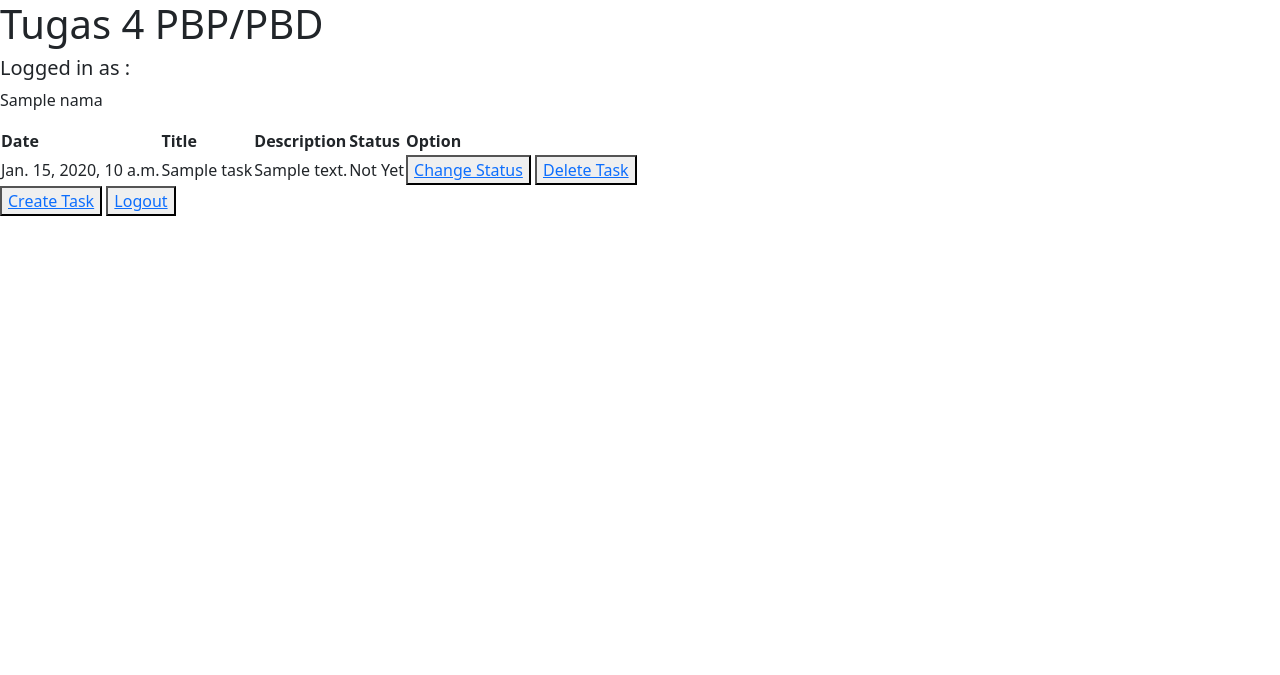
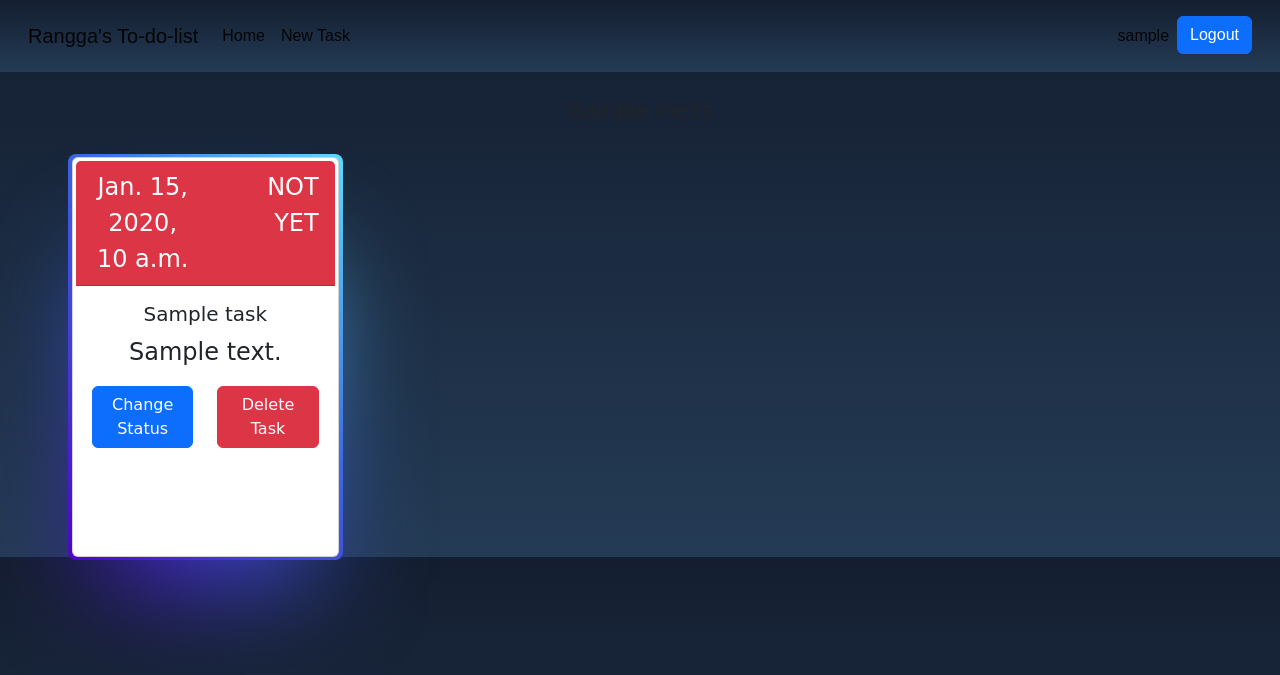
Before and after one commit to rggayb/PBP-LAB-02, a Django app: template todolist/templates/todolist.html in a window 1280 px wide. Shown: the top 675 px of the page. Run offline with Django 4.2, Linux system fonts and the light colour scheme; the template is opened without the code that fills it: most values are stand-ins (such as "Sample title", 1, 10 or a date in 2020).

Commit message:
Betulin nama file

```diff
--- a/todolist/templates/todolist.html
+++ b/todolist/templates/todolist.html
@@ -1,35 +1,177 @@
 {% extends 'base.html' %}
 
- {% block content %}
+{% block content %}
 
-  <h1>Tugas 4 PBP/PBD</h1>
+<style>
+   body {
+   margin:0;
+   padding:0;
+   font-family: sans-serif;
+   background: linear-gradient(#141e30, #243b55);
+ }
+@property --rotate {
+  syntax: "<angle>";
+  initial-value: 132deg;
+  inherits: false;
+}
 
-  <h5>Logged in as : </h5>
-  <p>{{nama}}</p>
-  <table>
-    <tr>
-      <th>Date</th>
-      <th>Title</th>
-      <th>Description</th>
-      <th>Status</th>
-      <th>Option</th>
-    </tr>
-    {% comment %} Loop di todo_list_data {% endcomment %}
-      {% for task in todo_list %}
+:root {
+  --card-height: 50vh;
+  --card-width: calc(var(--card-height) / 1.5);
+}
+  .card {
+  width: var(--card-width);
+  height: var(--card-height);
+  padding: 3px;
+  position: relative;
+  border-radius: 6px;
+  justify-content: center;
+  align-items: center;
+  text-align: center;
+  display: flex;
+  font-size: 1.5em;
+  cursor: pointer;
+  font-family: cursive;
+}
+
+  .card::before {
+  content: "";
+  width: 104%;
+  height: 102%;
+  border-radius: 8px;
+  background-image: linear-gradient(
+    var(--rotate)
+    , #5ddcff, #3c67e3 43%, #4e00c2);
+    position: absolute;
+    z-index: -1;
+    top: -1%;
+    left: -2%;
+    animation: spin 2.5s linear infinite;
+}
+
+.card::after {
+  position: absolute;
+  content: "";
+  top: calc(var(--card-height) / 6);
+  left: 0;
+  right: 0;
+  z-index: -1;
+  height: 100%;
+  width: 100%;
+  margin: 0 auto;
+  transform: scale(0.8);
+  filter: blur(calc(var(--card-height) / 6));
+  background-image: linear-gradient(
+    var(--rotate)
+    , #5ddcff, #3c67e3 43%, #4e00c2);
+    opacity: 1;
+  transition: opacity .5s;
+  animation: spin 2.5s linear infinite;
+}
+
+@keyframes spin {
+  0% {
+    --rotate: 0deg;
+  }
+  100% {
+    --rotate: 360deg;
+  }
+}
+
+.card:hover {
+  color: rgb(88 199 250 / 100%);
+  transition: color 1s;
+}
+.card:hover:before, .card:hover:after {
+  animation: none;
+  opacity: 0;
+}
+
+</style>
 
 
-      <tr>
-          <td>{{task.date}}</td>
-          <td>{{task.title}}</td>
-          <td>{{task.description}}</td>
-          <td>{% if task.is_finished %} Finished {% else %} Not Yet {% endif %}</td>
-          <th>
-            <button><a href="{% url 'todolist:update_finished' task.id %}" title="">Change Status</a></button>
-            <button><a href="{% url 'todolist:delete_task' task.id %}" title="">Delete Task</a></button>
-          </th>
-          {% endfor %}
-      </tr>
-  </table>
-<button><a href="{% url 'todolist:create_task' %}">Create Task</a></button>
-<button><a href="{% url 'todolist:logout' %}">Logout</a></button>
- {% endblock content %}
+
+<nav class="navbar navbar-expand-lg bg-light p-3" style="padding: 16px; background: linear-gradient(#141e30, #243b55);" >
+
+  <div class="container-fluid">
+
+      <a class="navbar-brand" href="#"> Rangga's To-do-list</a>
+      <button class="navbar-toggler" type="button" data-bs-toggle="collapse" data-bs-target="#navbarSupportedContent" aria-controls="navbarSupportedContent" aria-expanded="false" aria-label="Toggle navigation">
+      <span class="navbar-toggler-icon"></span>
+      </button>
+      <div class="collapse navbar-collapse" id="navbarSupportedContent">
+          <ul class="navbar-nav me-auto mb-2 mb-lg-0">
+            <li class="nav-item">
+              <a class="nav-link active" aria-current="page" href="{% url 'todolist:show_todo_list' %}">Home</a>
+            </li>
+            <li class="nav-item">
+              <a class="nav-link active" aria-current="page" href="{% url 'todolist:create_task' %}">New Task</a>
+            </li>
+          </ul>
+          <ul class="navbar-nav mb-2 mb-lg-0">
+            <li class="nav-item">
+              <a class="nav-link active" href="#">{{username}}</a>
+            </li>
+            <li class="nav-item">
+              <button type="button" class="btn btn-primary">
+                <a class="text-decoration-none text-white" href="{% url 'todolist:logout' %}">Logout</a>
+            </button>
+            </li>
+          </ul>
+      </div>
+  </div>
+</nav>
+
+<div class="div m-4 d-flex justify-content-center">
+  <h4>
+    {{mess}}
+  </h4>
+</div>
+
+<div class="container-fluid">
+  <div class="row row-cols-1 row-cols-md-3 g-4 mx-5">
+    {% for task in todo_list %}
+    <div class="col">
+      <div class="card">
+        {% if task.is_finished %}
+        <div class="card-header bg-primary text-white">
+          <div class="row ">
+            <div class="col">
+              {{task.date}}
+            </div>
+            <div class="col font-weight-bold" align="right">
+              {% if task.is_finished %} FINISHED {% else %} NOT YET {% endif %}
+            </div>
+          </div>
+        </div>
+        {% else %}
+        <div class="card-header bg-danger text-white">
+          <div class="row ">
+            <div class="col">
+              {{task.date}}
+            </div>
+            <div class="col font-weight-bold" align="right">
+              {% if task.is_finished %} FINISHED {% else %} NOT YET {% endif %}
+            </div>
+          </div>
+        </div>
+        {% endif %}
+        <div class="card-body">
+          <h5 class="card-title">{{task.title}}</h5>
+          <p class="card-text">{{task.description}}</p>
+          <div class="row">
+            <div class="col">
+              <a href="{% url 'todolist:update_finished' task.id %}" class="btn btn-primary">Change Status</a>
+            </div>
+            <div class="col d-flex justify-content-end">
+              <a href="{% url 'todolist:delete_task' task.id %}" class="btn btn-danger">Delete Task</a>
+            </div>
+          </div>
+        </div>
+      </div>
+    </div>
+  {% endfor %}
+  </div>
+</div>
+
+{% endblock content %}
```
Also changed, not shown: todolist/templates/create_task.html (+42 -17 lines), todolist/templates/create_tasktest.html (deleted, +0 -49 lines), todolist/templates/login.html (+28 -20 lines), todolist/templates/logintest.html (deleted, +0 -53 lines), todolist/templates/register.html (+10 -8 lines), todolist/templates/registertest.html (deleted, +0 -36 lines), todolist/templates/todolisttest.html (deleted, +0 -177 lines), todolist/views.py (+4 -4 lines), todolist/static/login.css (renamed from todolist/static/logintest.css).
